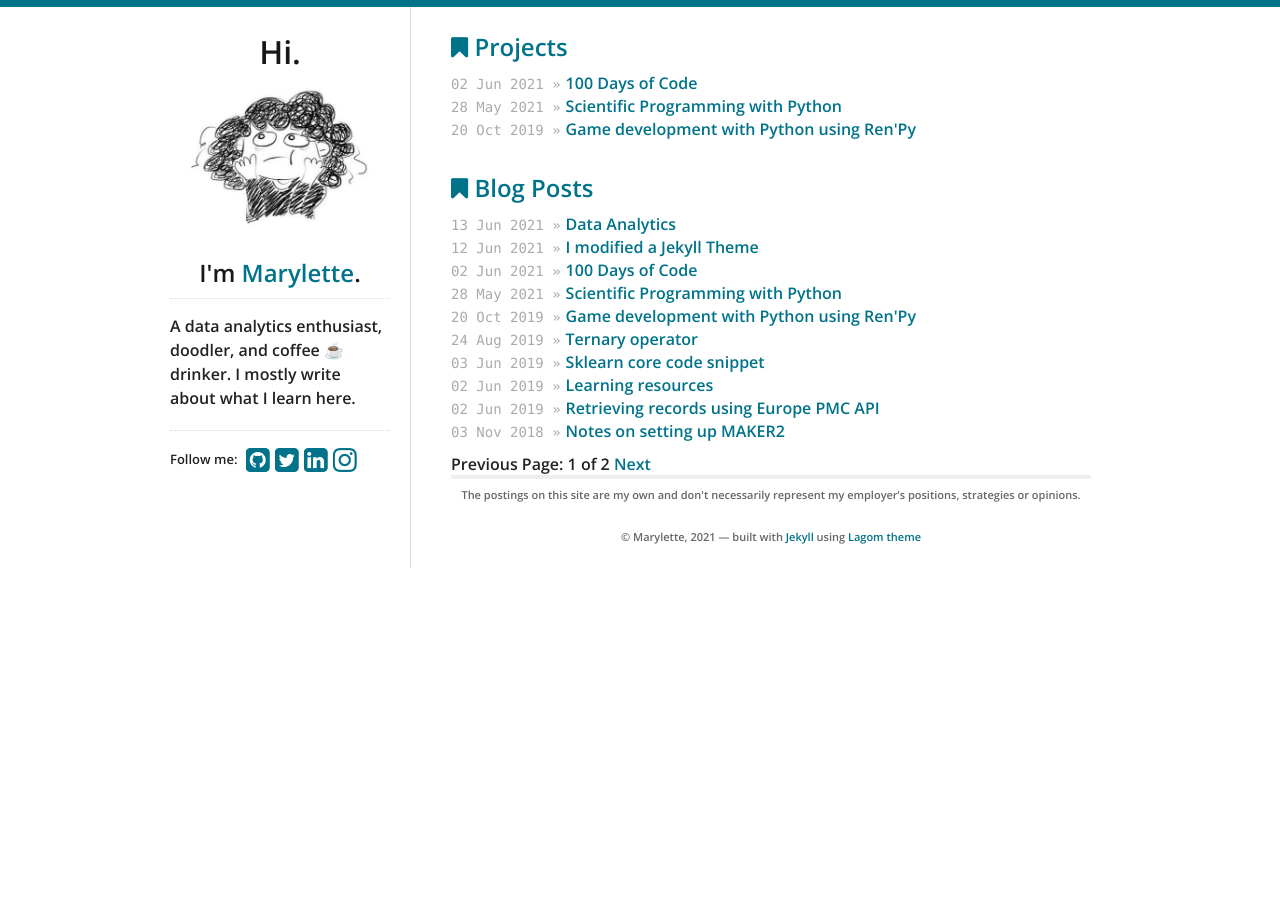
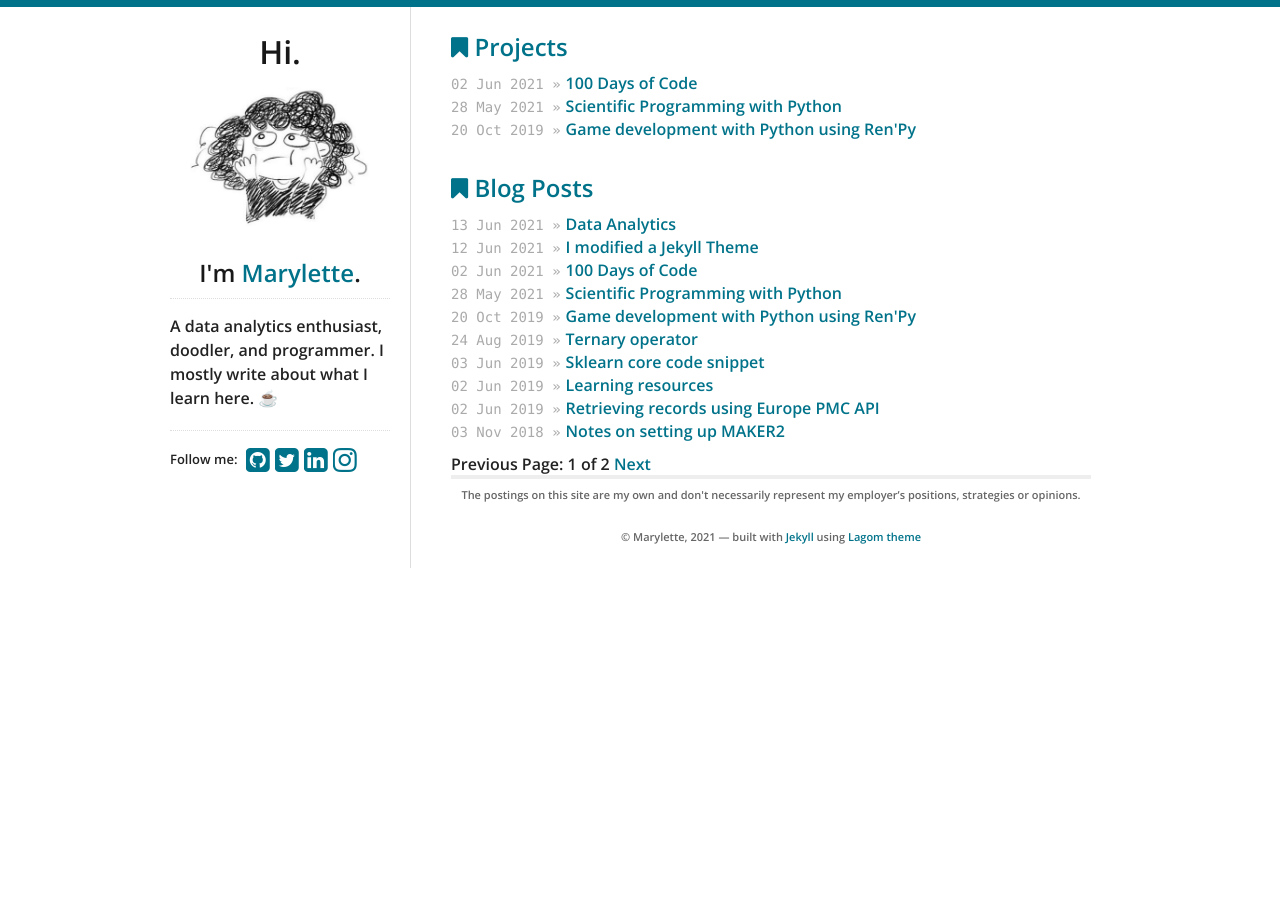
Before and after one commit to maryletteroa/maryletteroa.github.io, a Jekyll site: the page built from index.html, in a window 1280 px wide. Built offline with Jekyll 4.4.1, drawn with Linux system fonts in a browser that asks for light colours; the list of posts is cut into pages by our own code.

Commit message:
update sidebar

```diff
--- a/_includes/sidebar.html
+++ b/_includes/sidebar.html
@@ -9,7 +9,7 @@
   </a>
   <h2>I'm <a href="/">{{ site.data.theme.name }}</a>.</h2>
   <div id="bio">
-    <p>A data analytics enthusiast, doodler, and coffee ☕ drinker. I mostly write about what I learn here.</p>
+    <p>A data analytics enthusiast, doodler, and programmer. I mostly write about what I learn here. ☕</p>
   </div>
   <div id="social">
     {% include social.html %}
```
Also changed, not shown: about.md (deleted, +0 -13 lines).
